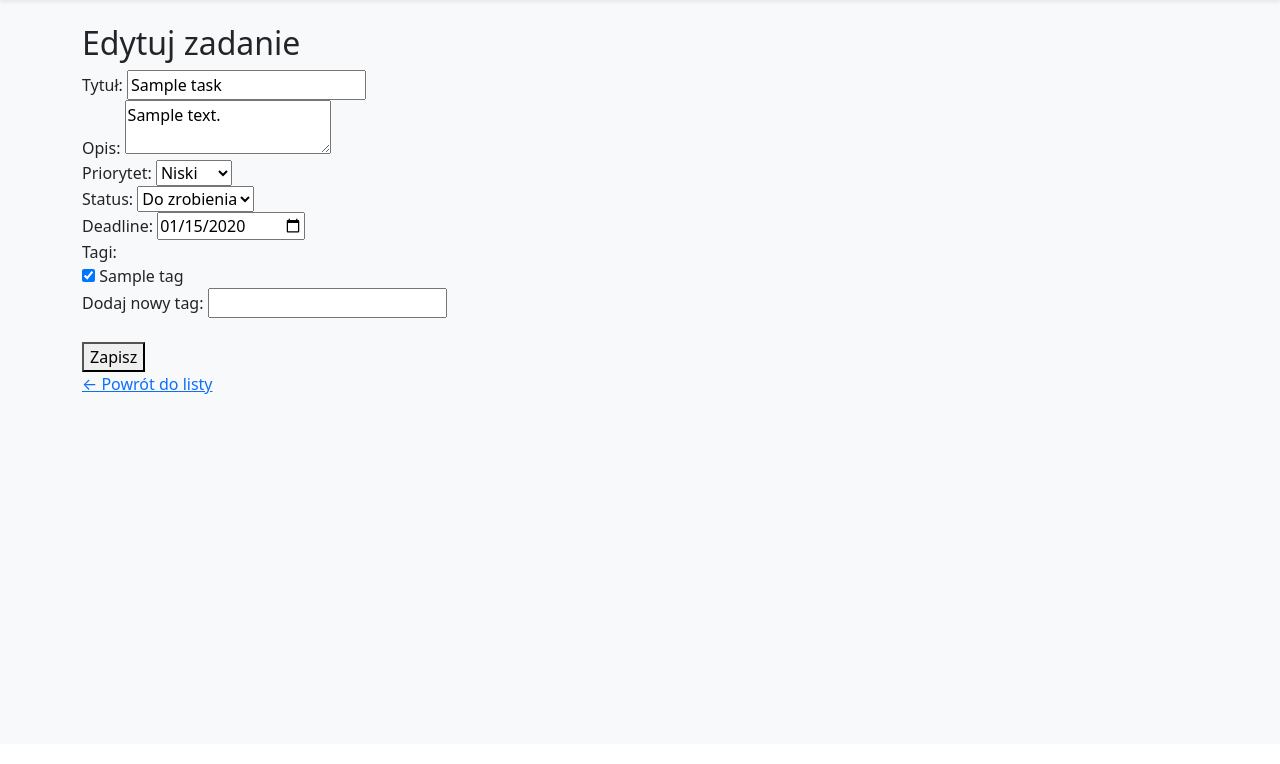
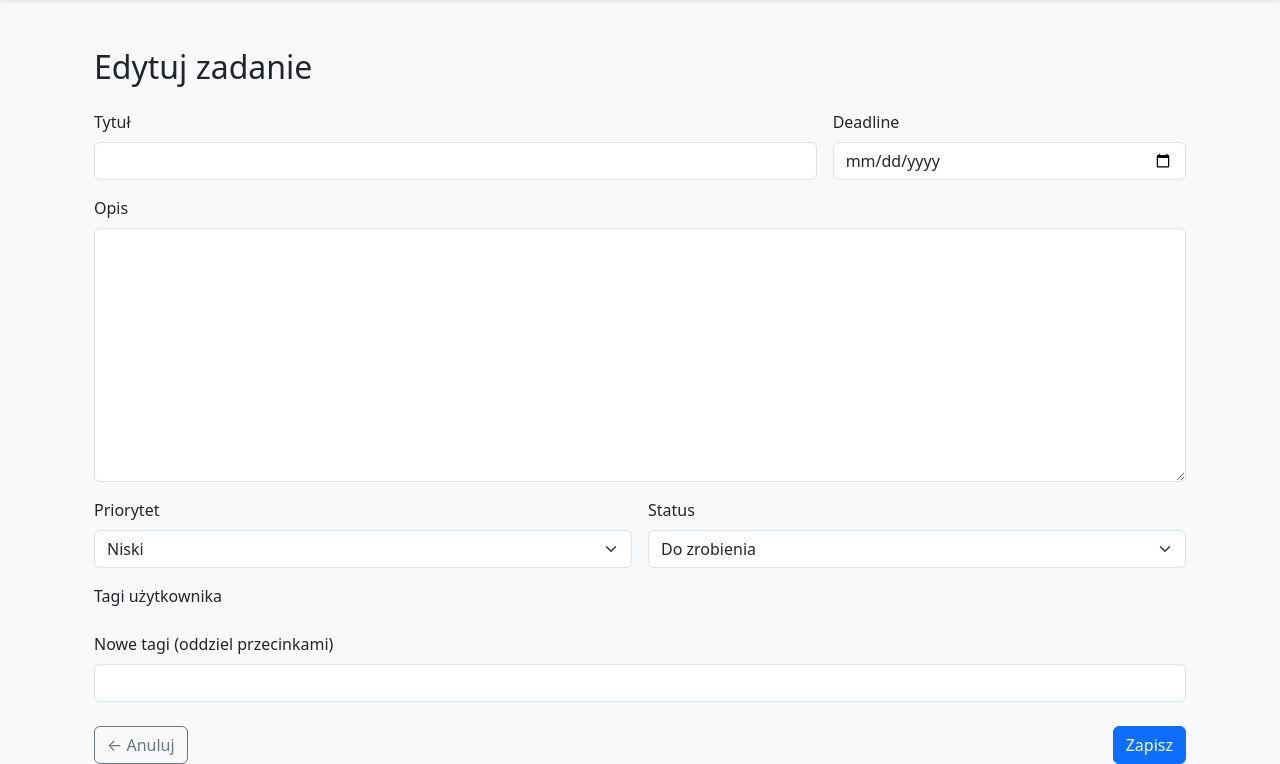
Before and after one commit to Tensiorr/ToDoApp, a Django app: template templates/edit_task.html in a window 1280 px wide. Shown: the part 56-820 px from the top of the page. Before the commit the page ends 450 px from the top, so only its background shows below. Run offline with Django 5.2, Linux system fonts and the light colour scheme; the template is opened without the code that fills it: values that come from a table or form of the project are taken from there, others are empty; tables that the repository leaves empty hold one stand-in row (values such as "Sample post"); parts of the project's set-up code (start-up, migrations or seed data) failed here and were passed over.

Commit message:
add/edit form updated

```diff
--- a/tasks/forms.py
+++ b/tasks/forms.py
@@ -28,3 +28,9 @@ class TaskForm(forms.ModelForm):
         widgets = {
             "deadline": forms.DateInput(attrs={"type": "date"}),
         }
+
+    def __init__(self, *args, **kwargs):
+        user = kwargs.pop('user', None)
+        super().__init__(*args, **kwargs)
+        if user is not None:
+            self.fields['existing_tags'].queryset = Tag.objects.filter(user=user)
--- /dev/null
+++ b/tasks/templatetags/form_extras.py
@@ -0,0 +1,7 @@
+from django import template
+
+register = template.Library()
+
+@register.filter(name='add_class')
+def add_class(field, css_class):
+    return field.as_widget(attrs={'class': css_class})
--- a/templates/edit_task.html
+++ b/templates/edit_task.html
@@ -1,41 +1,7 @@
 {% extends "base.html" %}
 {% block content %}
-  <h2>Edytuj zadanie</h2>
-  <form method="post">
-    {% csrf_token %}
-    <label>Tytuł:</label>
-    <input type="text" name="title" value="{{ task.title }}" required><br>
-
-    <label>Opis:</label>
-    <textarea name="description">{{ task.description }}</textarea><br>
-
-    <label>Priorytet:</label>
-    <select name="priority">
-      <option value="low" {% if task.priority == "low" %}selected{% endif %}>Niski</option>
-      <option value="medium" {% if task.priority == "medium" %}selected{% endif %}>Średni</option>
-      <option value="high" {% if task.priority == "high" %}selected{% endif %}>Wysoki</option>
-    </select><br>
-
-    <label>Status:</label>
-    <select name="status">
-      <option value="todo" {% if task.status == "todo" %}selected{% endif %}>Do zrobienia</option>
-      <option value="in_progress" {% if task.status == "in_progress" %}selected{% endif %}>W trakcie</option>
-      <option value="done" {% if task.status == "done" %}selected{% endif %}>Ukończone</option>
-    </select><br>
-
-    <label>Deadline:</label>
-    <input type="date" name="deadline" value="{{ task.deadline|date:'Y-m-d' }}"><br>
-
-    <label>Tagi:</label><br>
-    {% for tag in tags %}
-      <input type="checkbox" name="tags" value="{{ tag.name }}" {% if tag in task.tags.all %}checked{% endif %}>
-      {{ tag.name }}<br>
-    {% endfor %}
-
-    <label>Dodaj nowy tag:</label>
-    <input type="text" name="new_tag"><br><br>
-
-    <button type="submit">Zapisz</button>
-  </form>
-  <a href="{% url 'tasks_list' %}">← Powrót do listy</a>
+<div class="container mt-5">
+    <h2 class="mb-4">Edytuj zadanie</h2>
+    {% include "partials/form_task.html" %}
+</div>
 {% endblock %}
--- /dev/null
+++ b/templates/partials/form_task.html
@@ -0,0 +1,41 @@
+{% load form_extras %}
+{% block content %}
+
+<form method="post">
+    {% csrf_token %}
+    <div class="row g-3">
+        <div class="col-md-8">
+            <label class="form-label">Tytuł</label>
+            {{ form.title|add_class:"form-control" }}
+        </div>
+        <div class="col-md-4">
+            <label class="form-label">Deadline</label>
+            {{ form.deadline|add_class:"form-control" }}
+        </div>
+        <div class="col-12">
+            <label class="form-label">Opis</label>
+            {{ form.description|add_class:"form-control" }}
+        </div>
+        <div class="col-md-6">
+            <label class="form-label">Priorytet</label>
+            {{ form.priority|add_class:"form-select" }}
+        </div>
+        <div class="col-md-6">
+            <label class="form-label">Status</label>
+            {{ form.status|add_class:"form-select" }}
+        </div>
+        <div class="col-12">
+            <label class="form-label">Tagi użytkownika</label>
+            {{ form.existing_tags }}
+        </div>
+        <div class="col-12">
+            <label class="form-label">Nowe tagi (oddziel przecinkami)</label>
+            {{ form.new_tags|add_class:"form-control" }}
+        </div>
+    </div>
+    <div class="d-flex justify-content-between mt-4">
+        <a href="{% url 'tasks_list' %}" class="btn btn-outline-secondary">← Anuluj</a>
+        <button type="submit" class="btn btn-primary">Zapisz</button>
+    </div>
+</form>
+{% endblock %}
```
Also changed, not shown: tasks/views.py (+44 -54 lines), templates/add_task.html (+4 -7 lines), tasks/templatetags/__init__.py (added).
